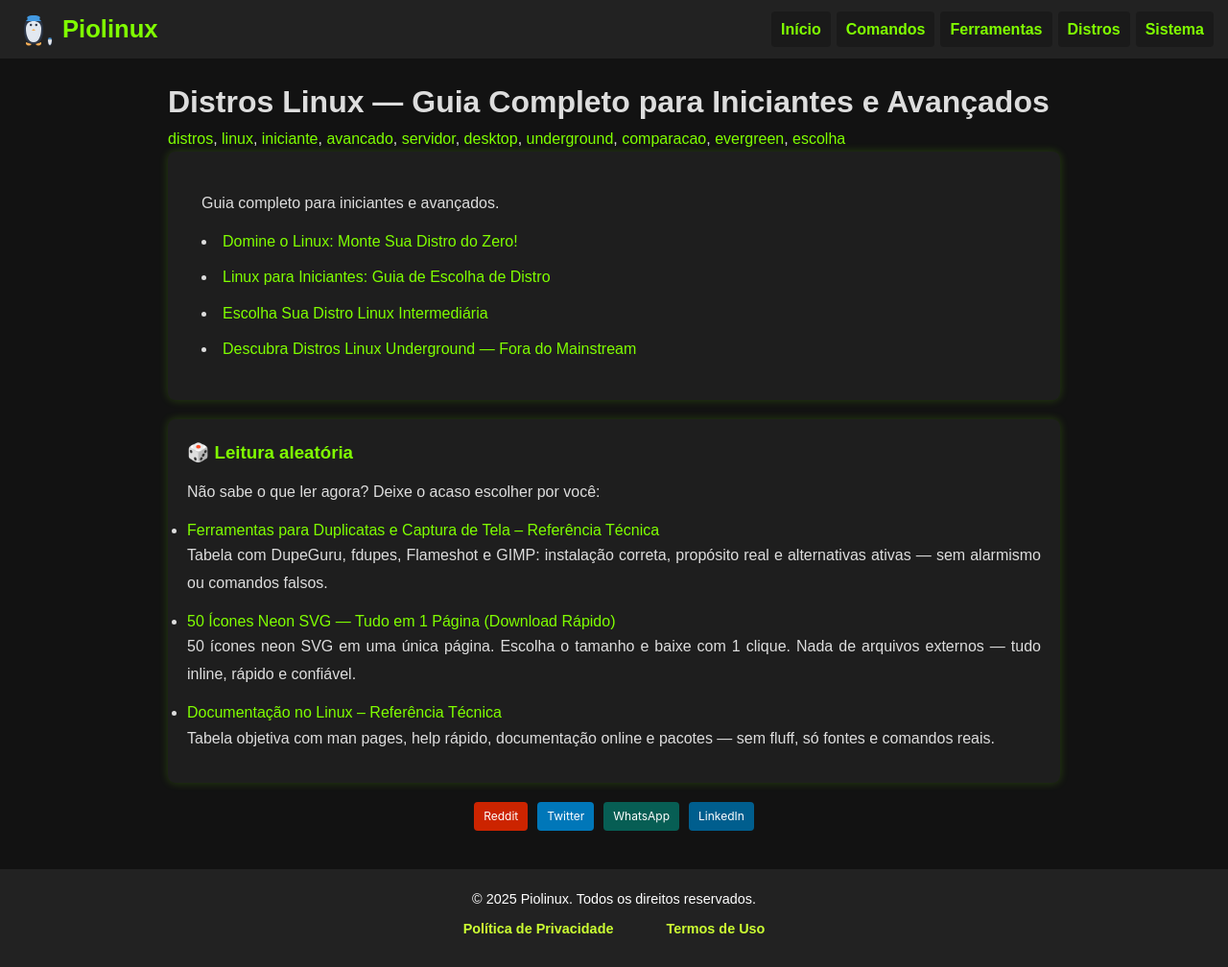
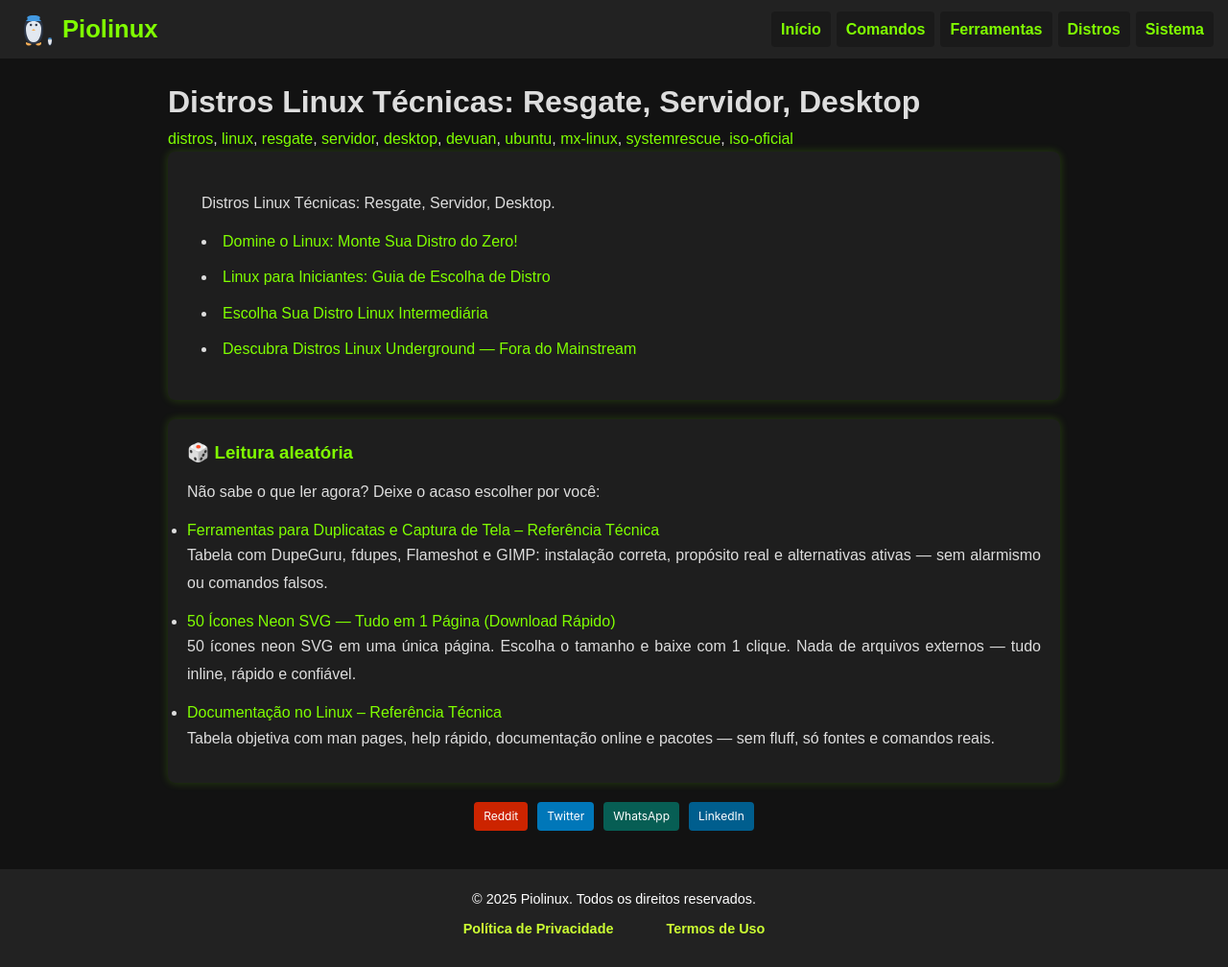
Before and after one commit to Piolinux/piolinux-site, a Jekyll site: the page built from distros/index.html, in a window 1280 px wide. Shown: the whole page at 96% size. Built offline with Jekyll 4.4.1, drawn with Linux system fonts in a browser that asks for light colours; part of the change alters nothing that is shown.

Commit message:
Update index.html

```diff
--- a/distros/index.html
+++ b/distros/index.html
@@ -1,10 +1,10 @@
 ---
 layout: manual-seo
-title_custom: "Distros Linux — Guia Completo para Iniciantes e Avançados | Piolinux"
-description_custom: "Escolha sua distro: compare underground, desktop, servidor, iniciante e nicho. Tabelas evergreen, sem modas — só o essencial técnico."
-title: "Distros Linux — Guia Completo para Iniciantes e Avançados"
+title_custom: "Distros Linux Técnicas: Comparação para Resgate, Servidor e Desktop"
+description_custom: "Tabelas técnicas com ISOs oficiais, suporte a hardware, init system e casos de uso reais — Devuan, Ubuntu, MX Linux, SystemRescue."
+title: "Distros Linux Técnicas: Resgate, Servidor, Desktop"
 permalink: /distros/
-tags: [distros, linux, iniciante, avancado, servidor, desktop, underground, comparacao, evergreen, escolha]
+tags: [distros, linux, resgate, servidor, desktop, devuan, ubuntu, mx-linux, systemrescue, iso-oficial]
 ---
 
 
@@ -12,7 +12,7 @@ tags: [distros, linux, iniciante, avancado, servidor, desktop, underground, comp
 
 <section class="post-content">
   <main>
-    <p>Guia completo para iniciantes e avançados.</p>
+    <p>Distros Linux Técnicas: Resgate, Servidor, Desktop.</p>
 
     <div class="standard-list">
       {% assign distro_pages = site.pages | where_exp: "page", "page.url contains 'distros/' and page.url != 'distros/' and page.url != 'distros/iniciante/'" %}
@@ -25,74 +25,3 @@ tags: [distros, linux, iniciante, avancado, servidor, desktop, underground, comp
     </div>
   </main>
 </section>
-
-
-
-<script type="application/ld+json">
-{
-  "@context": "https://schema.org",
-  "@type": "Article",
-  "headline": "Distros Linux — Guia Completo para Iniciantes e Avançados",
-  "description": "Escolha sua distro: compare underground, desktop, servidor, iniciante e nicho. Tabelas evergreen, sem modas — só o essencial técnico.",
-  "inLanguage": "pt-BR",
-  "url": "{{ page.url | absolute_url }}",
-  "mainEntityOfPage": {
-    "@type": "WebPage",
-    "@id": "{{ page.url | absolute_url }}"
-  },
-  "author": {
-    "@type": "Organization",
-    "name": "Piolinux"
-  },
-  "creator": {
-    "@type": "Organization",
-    "name": "Piolinux"
-  },
-  "publisher": {
-    "@type": "Organization",
-    "name": "Piolinux",
-    "logo": {
-      "@type": "ImageObject",
-      "url": "https://piolinux.com/logo-512.png",
-      "width": 512,
-      "height": 512
-    }
-  },
-  "datePublished": "2025-09-17T10:00:00+00:00",
-  "dateModified": "{{ page.last_modified_at | date_to_rfc3339 }}",
-  "articleBody": "Guia técnico com tabelas comparativas de distribuições Linux por categoria: Underground, Iniciantes, Intermediário e Avançado. Inclui análise de filosofia, uso real e estabilidade.",
-  "license": "https://creativecommons.org/licenses/by-sa/4.0/",
-  "hasPart": [
-    {
-      "@type": "Dataset",
-      "name": "Distros Linux Underground",
-      "description": "Tabela de distros radicais, minimalistas e fora do mainstream: Alpine, Void, CRUX, Guix, Chimera.",
-      "creator": {
-        "@type": "Organization",
-        "name": "Piolinux"
-      },
-      "license": "https://creativecommons.org/licenses/by-sa/4.0/"
-    },
-    {
-      "@type": "Dataset",
-      "name": "Distros Linux para Iniciantes",
-      "description": "Tabela das melhores opções para quem está começando: Ubuntu, Linux Mint, Zorin OS, elementary OS, Pop!_OS.",
-      "creator": {
-        "@type": "Organization",
-        "name": "Piolinux"
-      },
-      "license": "https://creativecommons.org/licenses/by-sa/4.0/"
-    },
-    {
-      "@type": "Dataset",
-      "name": "Distros Linux Avançadas / DIY",
-      "description": "Tabela de projetos para quem quer controle total: LFS, Arch, Gentoo, Slackware, Buildroot, Yocto.",
-      "creator": {
-        "@type": "Organization",
-        "name": "Piolinux"
-      },
-      "license": "https://creativecommons.org/licenses/by-sa/4.0/"
-    }
-  ]
-}
-</script>
```
